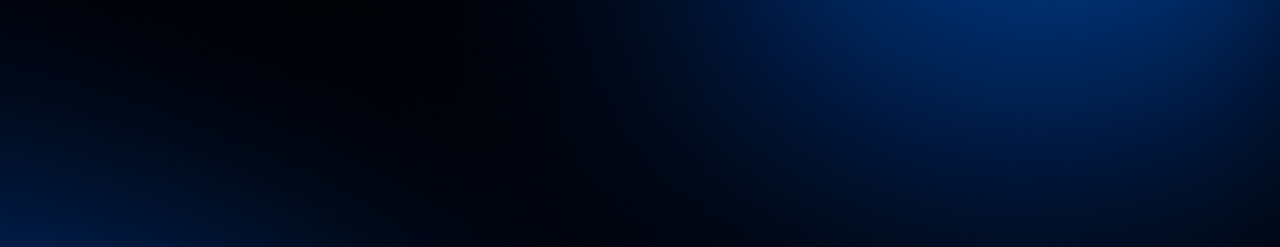
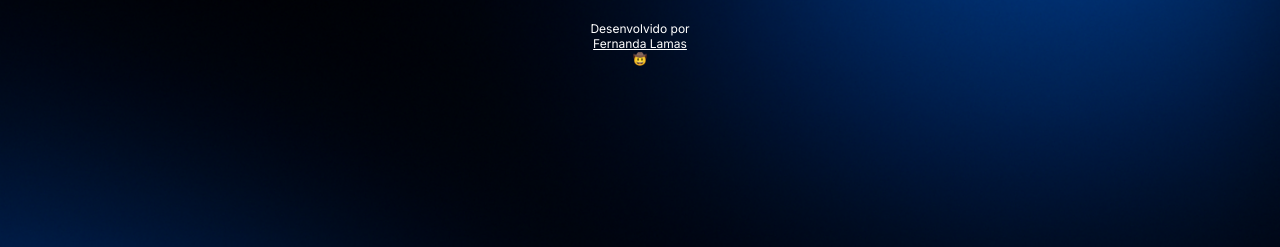
Before and after one commit to fernandalamas/DevLinks, a website: page index.html in a window 1280 px wide. Shown: the part 609-856 px from the top of the page. Drawn offline with nearby package versions, Linux system fonts and the light colour scheme.

Commit message:
add footer and delete loose files

```diff
--- a/index.html
+++ b/index.html
@@ -47,6 +47,12 @@
                 <ion-icon name="logo-linkedin"></ion-icon>
             </a>
         </div>
+
+        <footer>
+            Desenvolvido por<br>
+            <a href="https://github.com/fernandalamas" target="_blank">Fernanda Lamas</a><br>
+            🤠
+        </footer>
     </div>
 
     <script type="module" src="https://unpkg.com/ionicons@7.1.0/dist/ionicons/ionicons.esm.js"></script>
--- a/style.css
+++ b/style.css
@@ -152,6 +152,12 @@ ul li a:hover {
   padding: 16px;
 }
 
+footer {
+  text-align: center;
+  padding-bottom: 30px;
+  font-size: 12px;
+}
+
 /*  media queries */
 @media (min-width: 700px) {
   :root {
```
